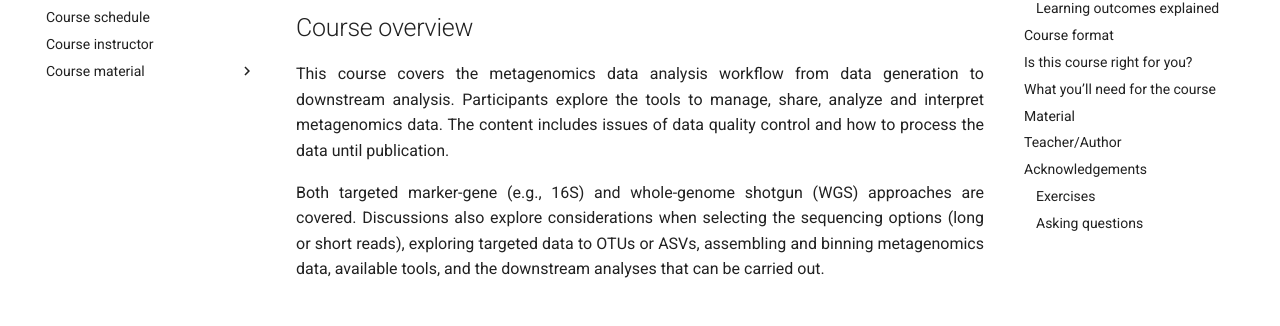
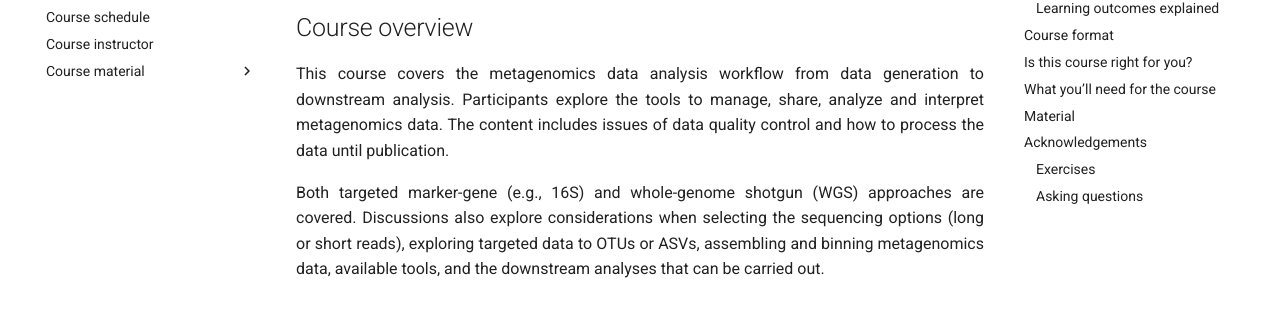
Before and after one commit to jeffe107/metagenomics-training, an MkDocs documentation site: the page built from docs/index.md, in a window 1280 px wide. Shown: the part 211-537 px from the top of the page. Built offline with MkDocs 1.6.1 and Material for MkDocs 9.7.7, drawn with Linux system fonts in a browser that asks for light colours; comment, search, counter and statistics services are not loaded; the version menu is left out; some of the changed text lies outside the part shown.

Commit message:
adjust TaxoFlow

```diff
--- a/docs/index.md
+++ b/docs/index.md
@@ -72,10 +72,6 @@ See [Precourse preparations](precourse.md) for the full setup instructions.
 * Repository with files
 * A workspace on GitHub Codespaces
 
-## Teacher/Author
-
-* [Jeferyd Yepes-García](https://jeferydyepes.com/) [:custom-orcid:](https://orcid.org/0000-0002-3278-3332) [:simple-github:](https://github.com/jeffe107)
-
 ## Acknowledgements
 
 The material for this course is assembled from the SIB course [Introduction to Metagenomics Data Analysis of Microbial Communities](https://www.sib.swiss/training/course/20260504_MEMIC). A big portion of such course was developed by Dr. [Laurent Falquet](https://www.unifr.ch/bio/en/groups/falquet/), to whom we express our deepest gratitude.
```
